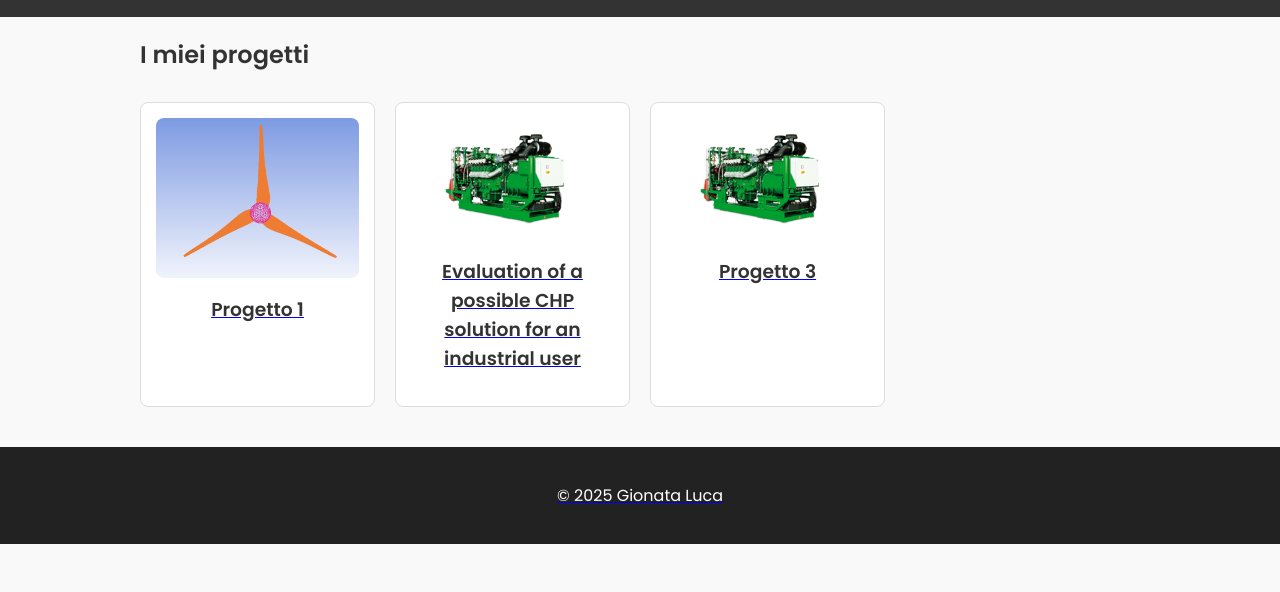
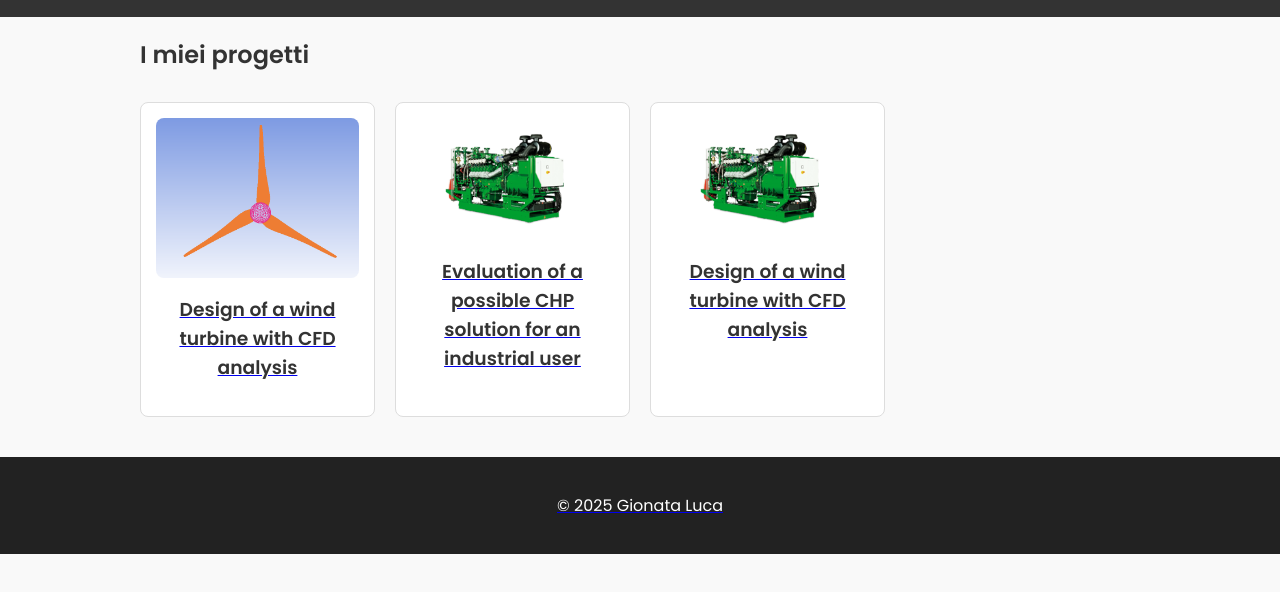
Before and after one commit to G10n4t4/gionataluca.github.io, a plain HTML site: page progetti.html in a window 1280 px wide. Shown: the part 106-698 px from the top of the page. Drawn offline with Linux system fonts and the light colour scheme.

Commit message:
Update progetti.html

```diff
--- a/progetti.html
+++ b/progetti.html
@@ -29,7 +29,7 @@
         <div class="progetto">
           <a href="#">
             <img src="img/progetto1.jpg" alt="Design of a wind turbine with CFD analysis">
-            <h3>Progetto 1</h3>
+            <h3>Design of a wind turbine with CFD analysis</h3>
           </a>
         </div>
         <div class="progetto">
@@ -41,7 +41,7 @@
      <div class="progetto">
     <a href="#">
   <img src="img/progetto2.jpg" alt="Progetto 3">
-  <h3>Progetto 3</h3>
+  <h3>Design of a wind turbine with CFD analysis</h3>
       </div>
     </div>
   </section>
```
